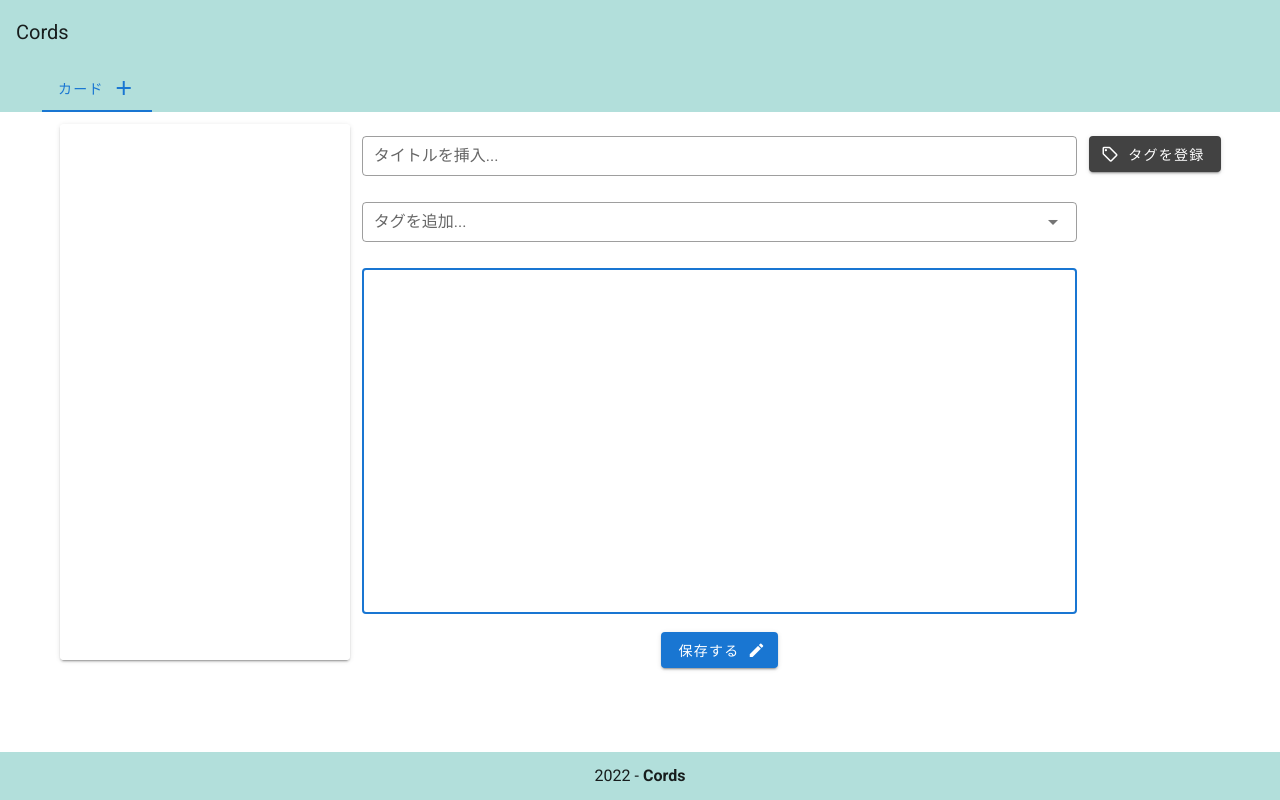
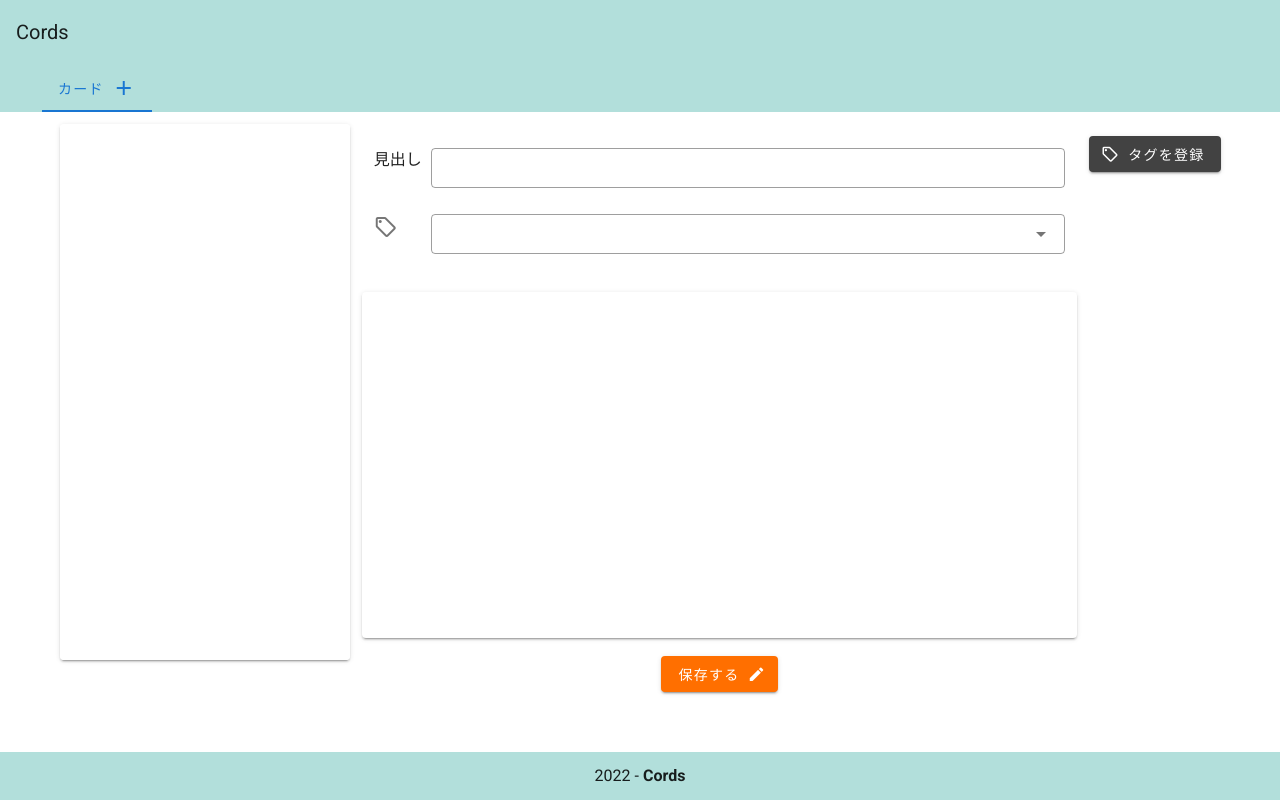
Before and after one commit to simonNozaki/cords, a Nuxt app: page / in a window 1280 px wide. Built offline with nearby package versions, Linux system fonts and the light colour scheme.

Commit message:
chore: スタイルシートを共通化

```diff
--- /dev/null
+++ b/assets/css/style.css
@@ -0,0 +1,3 @@
+.textarea-editor-font {
+  font-family: Consolas, 'Courier New', Courier, Monaco, monospace;
+}
--- a/components/MainEditForm.vue
+++ b/components/MainEditForm.vue
@@ -1,11 +1,22 @@
 <template>
   <v-form class="ma-3">
+    <v-container>
+      <v-row no-gutters>
+        <v-col cols="1"> 見出し </v-col>
+        <v-col>
           <v-text-field
             v-model="title"
             outlined
             dense
           >
           </v-text-field>
+        </v-col>
+      </v-row>
+      <v-row no-gutters>
+        <v-col cols="1">
+          <v-icon left> mdi-tag-outline </v-icon>
+        </v-col>
+        <v-col>
           <v-select
             v-model="tag"
             :items="tags"
@@ -13,21 +24,22 @@
             dense
           >
           </v-select>
+        </v-col>
+      </v-row>
+    </v-container>
     <v-textarea
       v-model="body"
       autofocus
       flat
       no-resize
       full-width
-      outlined
       solo
       rows="12"
       class="textarea-editor-font"
     ></v-textarea>
     <v-row>
       <v-btn
-        elevation="2"
-        color="primary"
+        color="amber darken-4"
         class="white--text justify-center mx-auto"
         @click="updateNote"
       >
@@ -87,9 +99,3 @@ export default {
   }
 }
 </script>
-
-<style scoped>
-  .textarea-editor-font {
-    font-family: Consolas, 'Courier New', Courier, Monaco, monospace;
-  }
-</style>
--- a/components/MainTextForm.vue
+++ b/components/MainTextForm.vue
@@ -1,27 +1,37 @@
 <template>
   <v-form class="ma-3">
+    <v-container>
+      <v-row no-gutters>
+        <v-col cols="1"> 見出し </v-col>
+        <v-col>
           <v-text-field
             v-model="title"
             outlined
             dense
-      label="タイトルを挿入..."
           >
           </v-text-field>
+        </v-col>
+      </v-row>
+      <v-row no-gutters>
+        <v-col cols="1">
+          <v-icon left> mdi-tag-outline </v-icon>
+        </v-col>
+        <v-col>
           <v-select
             v-model="tag"
             :items="tags"
             outlined
-      label="タグを追加..."
             dense
           >
           </v-select>
+        </v-col>
+      </v-row>
+    </v-container>
     <v-textarea
       v-model="body"
       autofocus
-      flat
       no-resize
       full-width
-      outlined
       solo
       rows="12"
       class="textarea-editor-font"
@@ -29,7 +39,7 @@
     <v-row>
       <v-btn
         elevation="2"
-        color="primary"
+        color="amber darken-4"
         class="white--text justify-center mx-auto"
         @click="addNote"
       >
@@ -95,9 +105,3 @@ export default {
   }
 }
 </script>
-
-<style scoped>
-  .textarea-editor-font {
-    font-family: Consolas, 'Courier New', Courier, Monaco, monospace;
-  }
-</style>
--- a/nuxt.config.js
+++ b/nuxt.config.js
@@ -22,7 +22,7 @@ export default {
   },
 
   // Global CSS: https://go.nuxtjs.dev/config-css
-  css: [],
+  css: ['~/assets/css/style.css'],
 
   // Plugins to run before rendering page: https://go.nuxtjs.dev/config-plugins
   plugins: [],
```
Lines whose indentation alone changed are shown as unchanged.
